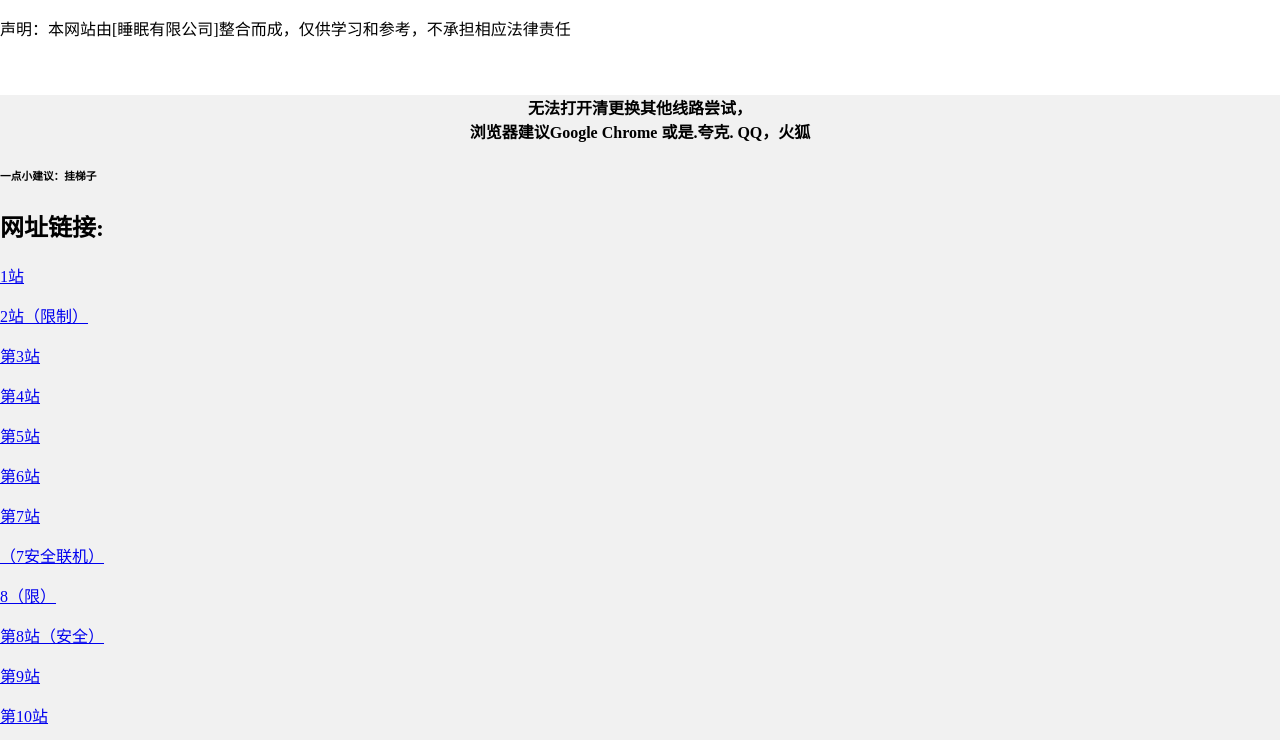
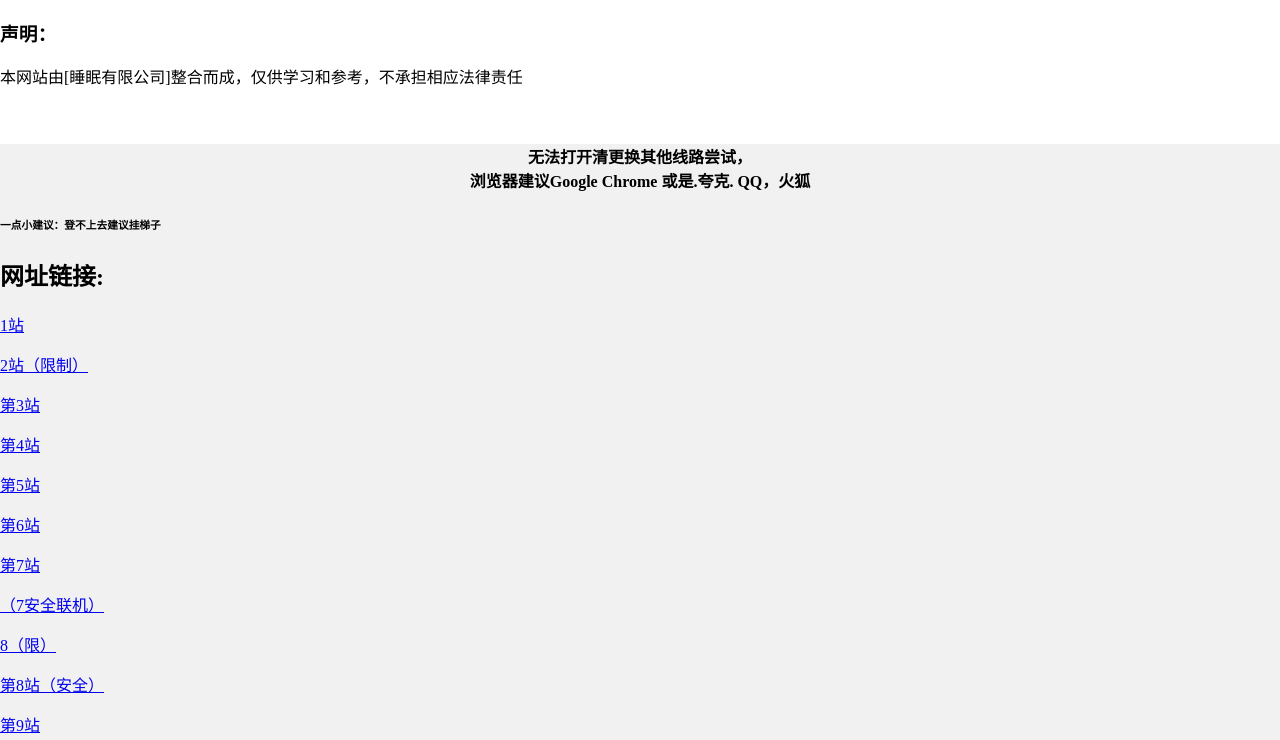
Before and after one commit to ynmiemie/lalala, a plain HTML site: page index.html in a window 1280 px wide. Shown: the top 740 px of the page. Drawn offline with Linux system fonts and the light colour scheme.

Commit message:
Update index.html

```diff
--- a/index.html
+++ b/index.html
@@ -3,13 +3,14 @@
   <head>
     <meta charset="utf-8">
     <meta name="viewport" content="width=device-width, initial-scale=1" />
-    <title>海棠网址大全</title>
+    <title>海棠网址合集</title>
     <style>
       body {
         margin: 0;
       }
     </style>
-    <p>声明：本网站由[睡眠有限公司]整合而成，仅供学习和参考，不承担相应法律责任</p>
+<h3>声明：</h3>
+   <p>本网站由[睡眠有限公司]整合而成，仅供学习和参考，不承担相应法律责任</p>
   </head>
   <body>
 	<div>
@@ -19,7 +20,7 @@
    <h4 style="
    text-align: center;">无法打开清更换其他线路尝试，<br>
 浏览器建议Google Chrome 或是.夸克. QQ，火狐</h4>
-<h6>一点小建议：挂梯子</h6>
+<h6>一点小建议：登不上去建议挂梯子</h6>
 
   <h2>网址链接:</h2>
   <p></p>
```
